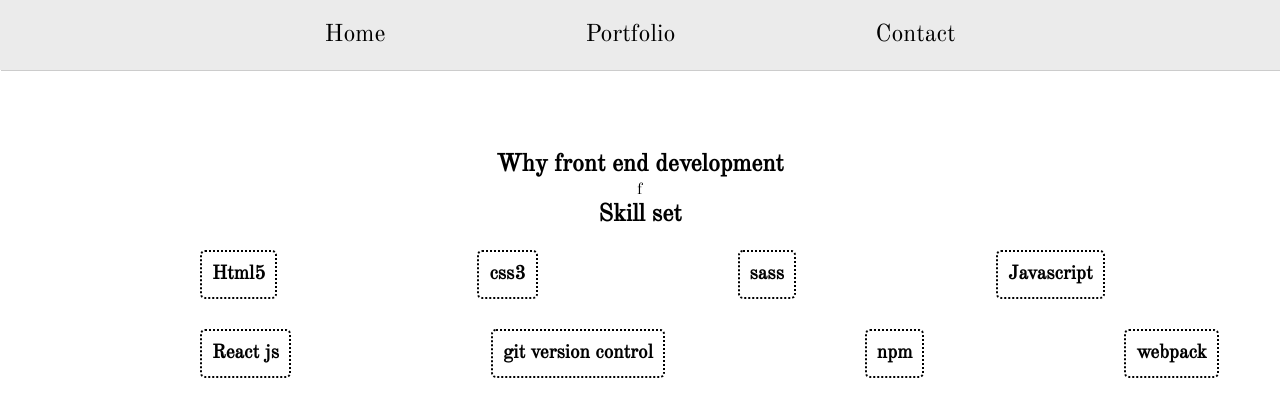
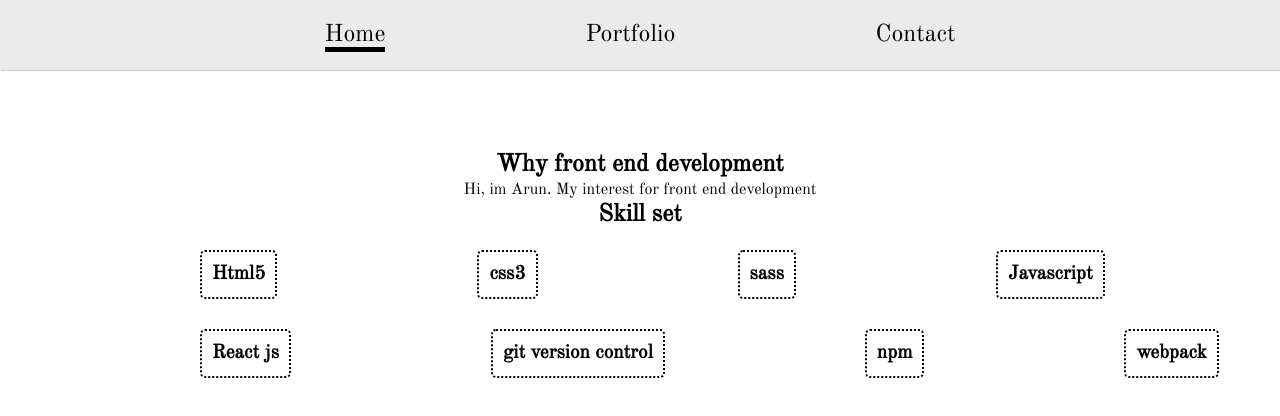
Before and after one commit to a-sha0234/portfolio-site, a React (Create React App) app: page / in a window 1280 px wide. Shown: the top 416 px of the page. Built offline with nearby package versions, Linux system fonts and the light colour scheme.

Commit message:
add ba borderBottom style to the navbar link when clicked in the the navBar component

```diff
--- a/src/Pages/Home.js
+++ b/src/Pages/Home.js
@@ -8,7 +8,7 @@
       <main className="information">
         <section className="information__self">
           <h2>Why front end development </h2>
-          <p>f</p>
+          <p>Hi, im Arun. My interest for front end development </p>
         </section>
         <section className="information__skills">
           <h2> Skill set</h2>
--- a/src/components/Navbar.js
+++ b/src/components/Navbar.js
@@ -2,6 +2,30 @@
 import { Link } from "react-router-dom";
 
 export default function Navbar() {
+  //-----------------------------------------------------------------------------------------
+  // handle navLink borders
+  //-----------------------------------------------------------------------------------------
+
+  const [isNavigate, setIsNavigate] = React.useState({
+    //state to show if the link has been clicked
+    homeLink: true,
+    portfolioLink: "",
+    contactLink: "",
+  });
+
+  function handleNavigate(event) {
+    //function to set the isNavigation, sets boolean values to what
+    const { name } = event.target;
+    const arr = Object.keys(isNavigate);
+    let checker = arr.filter((item) => item !== name); // seperate whats been clicked from whats not been clicked
+    //next line was taken from:  https://stackoverflow.com/questions/54789406/convert-array-to-object-keys
+    let checkedArr = checker.reduce(
+      (acc, curr) => ((acc[curr] = false), acc),
+      {}
+    ); //turn the checker array into an object with the array as keys
+    setIsNavigate({ ...checkedArr, [name]: true }); //put checkedArr into this new object and set the value thats being clicked as true
+  }
+
   //-----------------------------------------------------------------------------------------
   // return JSX
   //-----------------------------------------------------------------------------------------
@@ -10,13 +34,43 @@
     <header>
       <nav className="navbar">
         <ul>
-          <Link to="/" className="navbar__links">
+          <Link
+            to="/"
+            className="navbar__links"
+            onClick={handleNavigate}
+            name="homeLink"
+            style={
+              isNavigate.homeLink === true
+                ? { borderBottom: "5px solid black" }
+                : { borderBottom: "none" }
+            }
+          >
             Home
           </Link>
-          <Link to="/portfolio" className="navbar__links">
+          <Link
+            to="/portfolio"
+            className="navbar__links"
+            name="portfolioLink"
+            onClick={handleNavigate}
+            style={
+              isNavigate.portfolioLink === true
+                ? { borderBottom: "5px solid black" }
+                : { borderBottom: "none" }
+            }
+          >
             Portfolio
           </Link>
-          <Link to="/contact" className="navbar__links">
+          <Link
+            to="/contact"
+            className="navbar__links"
+            name="contactLink"
+            onClick={handleNavigate}
+            style={
+              isNavigate.contactLink === true
+                ? { borderBottom: "5px solid black" }
+                : { borderBottom: "none" }
+            }
+          >
             Contact
           </Link>
         </ul>
--- a/src/scss/_globals.scss
+++ b/src/scss/_globals.scss
@@ -20,7 +20,7 @@
 
   &__skills {
     font-family: $fontStyle;
-    height: 100vh;
+
     h2 {
       text-align: center;
     }
@@ -72,6 +72,7 @@
   margin-top: 10px;
   font-family: $fontStyle;
 }
+// End of contact page styling
 
 //-----------------------------------------------------------------------------------------
 // handle reposonsive design
@@ -142,6 +143,6 @@
     margin-top: 10px;
     font-family: $fontStyle;
   }
-
-  // End of contact page styling
 }
+// End of contact page styling
+//-----------------------------------------------------------------------------------------
--- a/src/scss/_navbar.scss
+++ b/src/scss/_navbar.scss
@@ -11,6 +11,14 @@
     margin: 100px;
   }
 }
+
+.navbar--active {
+  border-bottom: 5px solid black;
+}
+
+.navbar--noActive {
+}
+
 //-----------------------------------------------------------------------------------------
 // handle reposonsive design
 //-----------------------------------------------------------------------------------------
```
